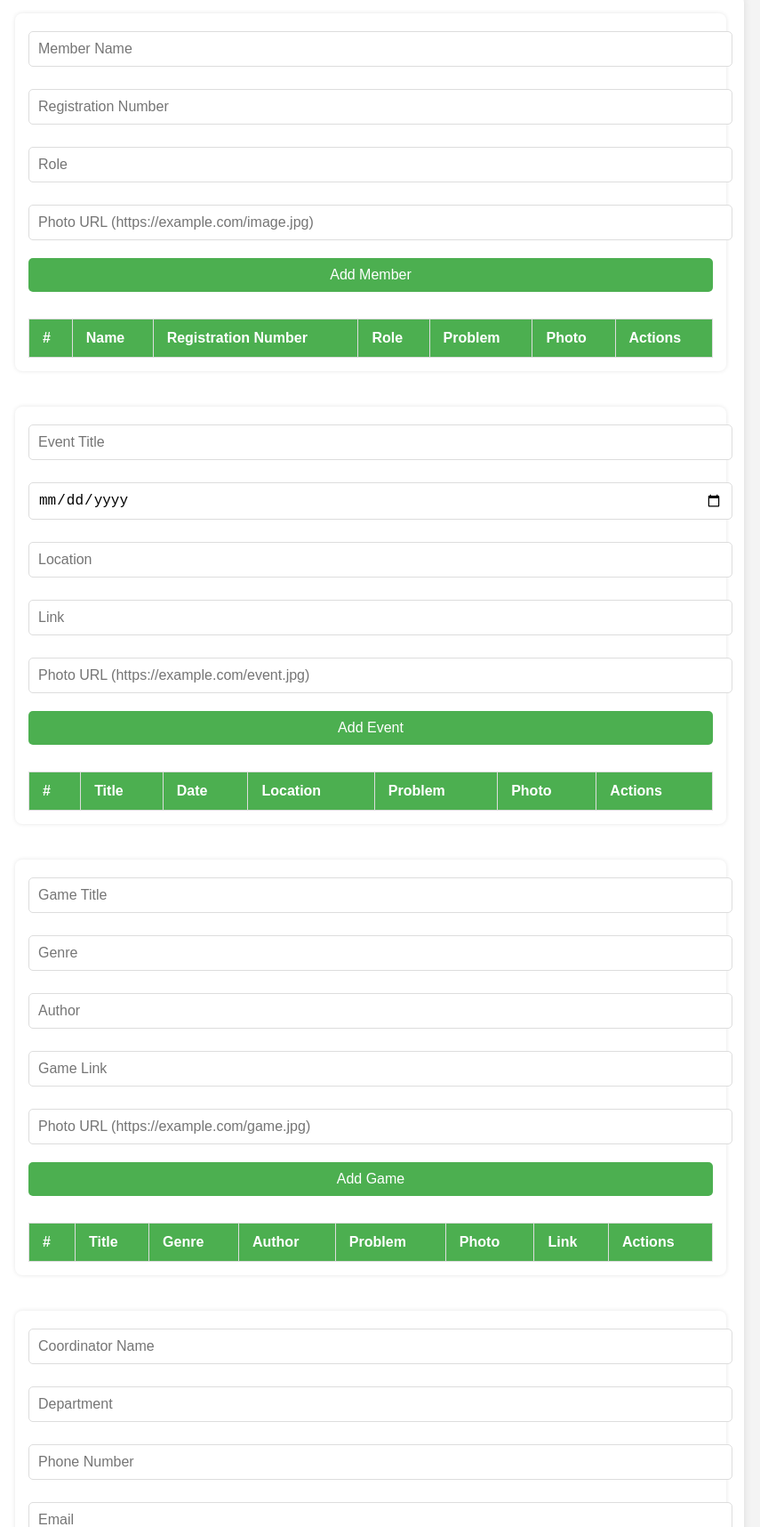
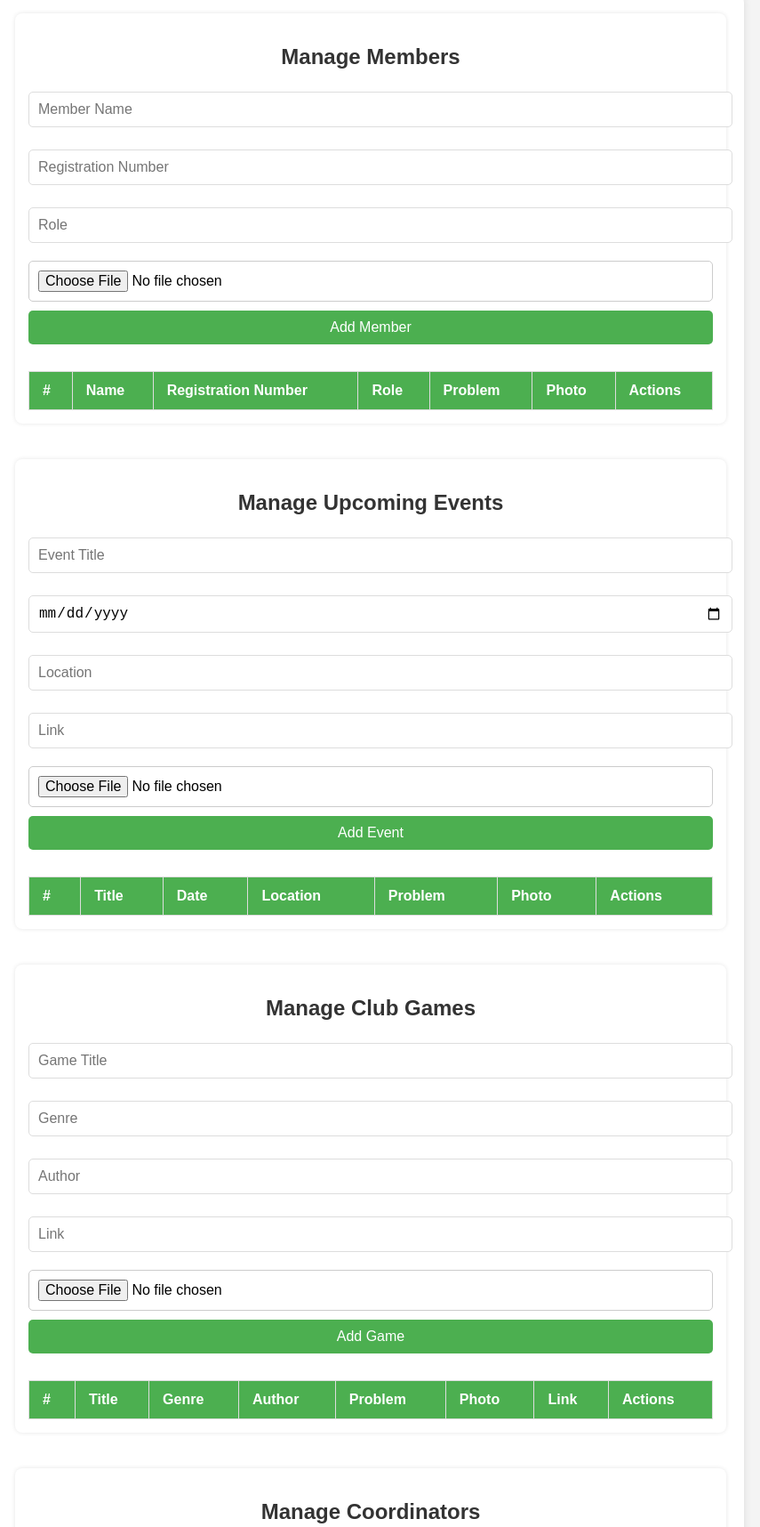
Before and after one commit to GURUMOORTHY745/pixelit, a website: page public/admin.html in a window 1280 px wide. Shown: the part 93-1809 px from the top of the page at 89% size, without its empty margins (223-1078 px from the left). Drawn offline with Linux system fonts and the light colour scheme; no server answers; sample sign-in values are in the browser's storage.

Commit message:
Update admin.html

```diff
--- a/public/admin.html
+++ b/public/admin.html
@@ -92,14 +92,14 @@
     <main>
         <!-- Manage Members -->
         <section id="admin-members">
-            <form id="add-members-form">
+            <h2>Manage Members</h2>
+            <form id="add-members-form" enctype="multipart/form-data">
                 <input type="text" name="name" placeholder="Member Name" required />
                 <input type="text" name="registrationNumber" placeholder="Registration Number" required />
                 <input type="text" name="role" placeholder="Role" required />
-    <input type="text" name="photo" placeholder="Photo URL (https://example.com/image.jpg)" required /> <!-- Updated -->
+                <input type="file" name="photo" accept="image/*" required />
                 <button type="submit">Add Member</button>
             </form>
-
             <table id="members-table">
                 <thead>
                     <tr>
@@ -120,15 +120,15 @@
 
         <!-- Manage Upcoming Events -->
         <section id="admin-upcoming-events">
-           <form id="add-events-form">
+            <h2>Manage Upcoming Events</h2>
+            <form id="add-events-form" enctype="multipart/form-data">
                 <input type="text" name="title" placeholder="Event Title" required />
                 <input type="date" name="date" required />
                 <input type="text" name="location" placeholder="Location" required />
                 <input type="text" name="link" placeholder="Link" />
-    <input type="text" name="photo" placeholder="Photo URL (https://example.com/event.jpg)" required /> <!-- Updated -->
+                <input type="file" name="photo" accept="image/*" required />
                 <button type="submit">Add Event</button>
             </form>
-
             <table id="upcomingEvents-table">
                 <thead>
                     <tr>
@@ -149,15 +149,16 @@
 
         <!-- Manage Club Games -->
         <section id="admin-club-games">
-            <form id="add-games-form">
+            <h2>Manage Club Games</h2>
+            <form id="add-games-form" enctype="multipart/form-data">
                 <input type="text" name="title" placeholder="Game Title" required />
                 <input type="text" name="genre" placeholder="Genre" required />
                 <input type="text" name="author" placeholder="Author" required />
-    <input type="text" name="link" placeholder="Game Link" />
-    <input type="text" name="photo" placeholder="Photo URL (https://example.com/game.jpg)" /> <!-- Updated -->
+                <input type="text" name="link" placeholder="Link" />
+                <input type="file" name="photo" accept="image/*" />
+
                 <button type="submit">Add Game</button>
             </form>
-
             <table id="clubGames-table">
                 <thead>
                     <tr>
@@ -180,15 +181,15 @@
 
         <!-- Manage Coordinators -->
         <section id="admin-coordinators">
-            <form id="add-coordinators-form">
+            <h2>Manage Coordinators</h2>
+            <form id="add-coordinators-form" enctype="multipart/form-data">
                 <input type="text" name="name" placeholder="Coordinator Name" required />
                 <input type="text" name="department" placeholder="Department" required />
                 <input type="tel" name="phone" placeholder="Phone Number" required />
                 <input type="email" name="email" placeholder="Email" required />
-    <input type="text" name="photo" placeholder="Photo URL (https://example.com/coordinator.jpg)" required /> <!-- Updated -->
+                <input type="file" name="photo" accept="image/*" required />
                 <button type="submit">Add Coordinator</button>
             </form>
-
             <table id="coordinators-table">
                 <thead>
                     <tr>
```
Lines whose indentation alone changed are shown as unchanged.
